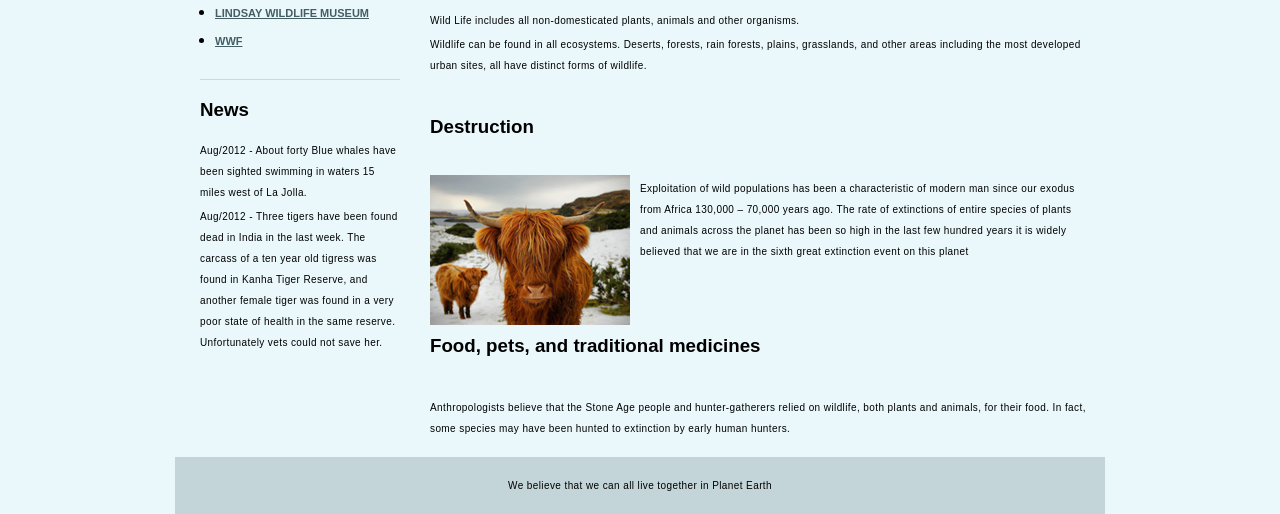
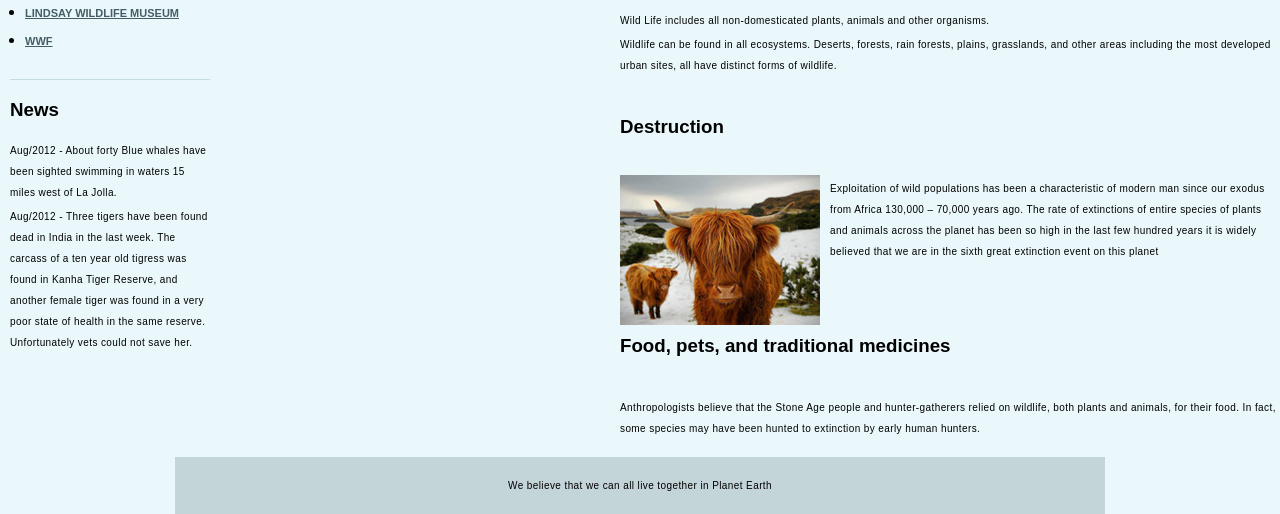
Before and after one commit to DaisyDzeV/DaisyDzeV.github.io, a plain HTML site: page index.html in a window 1280 px wide. Shown: the part 346-860 px from the top of the page. Drawn offline with Linux system fonts and the light colour scheme.

Commit message:
Update style.css

```diff
--- a/style.css
+++ b/style.css
@@ -85,7 +85,7 @@ div#header{
 	}
 
 	div.sidebar-left a:hover{
-		text-decoration:none
+		text-decoration:none;
 	}
 
 	.list{
@@ -158,7 +158,7 @@ div#header{
 
 	div.content{
 		margin:0.9375em auto;
-		max-width:100%;
+		width:100%;
 	}
 
 	div.col-right{
@@ -236,8 +236,8 @@ h2 {
 	}
 
 	div.content{
-		margin:15px auto;
-		width:56.25em;
+		margin:0.9375em auto;
+		width:auto;
 	}
 
 	div.col-right{
```
